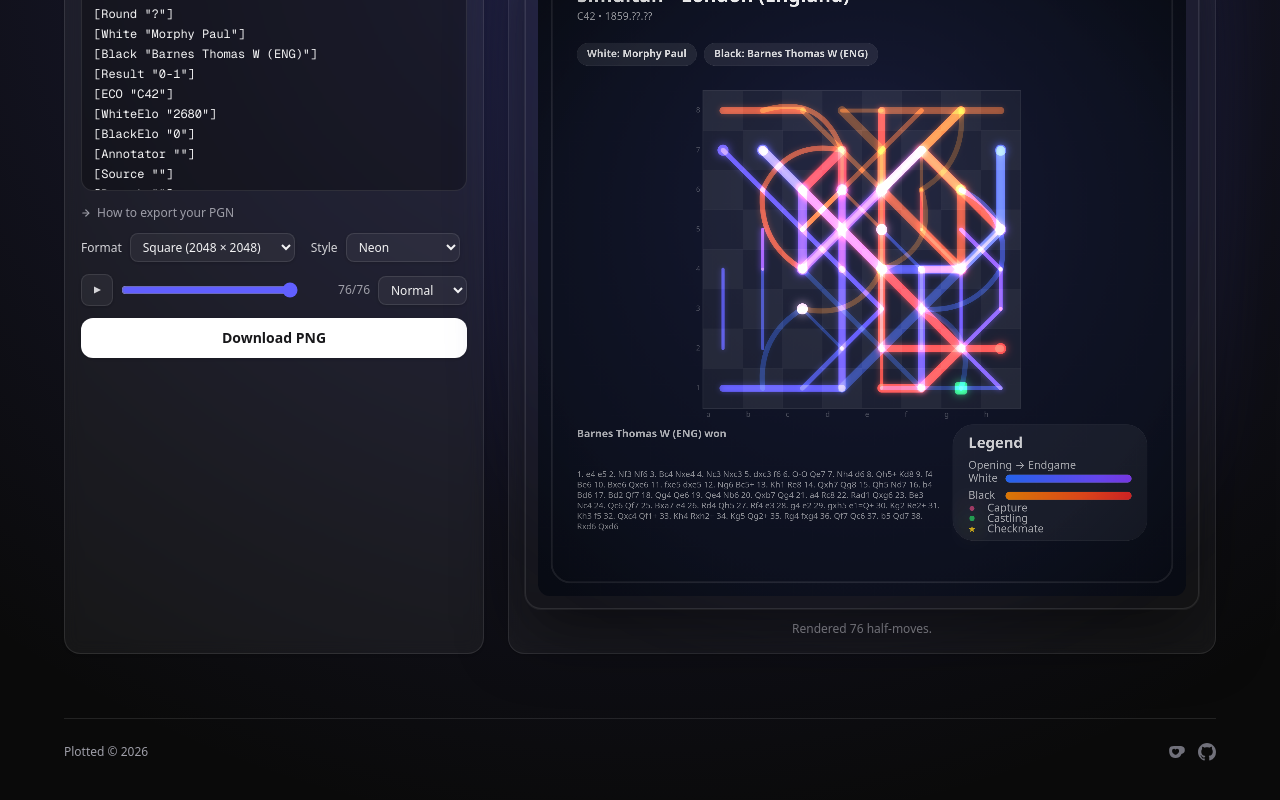
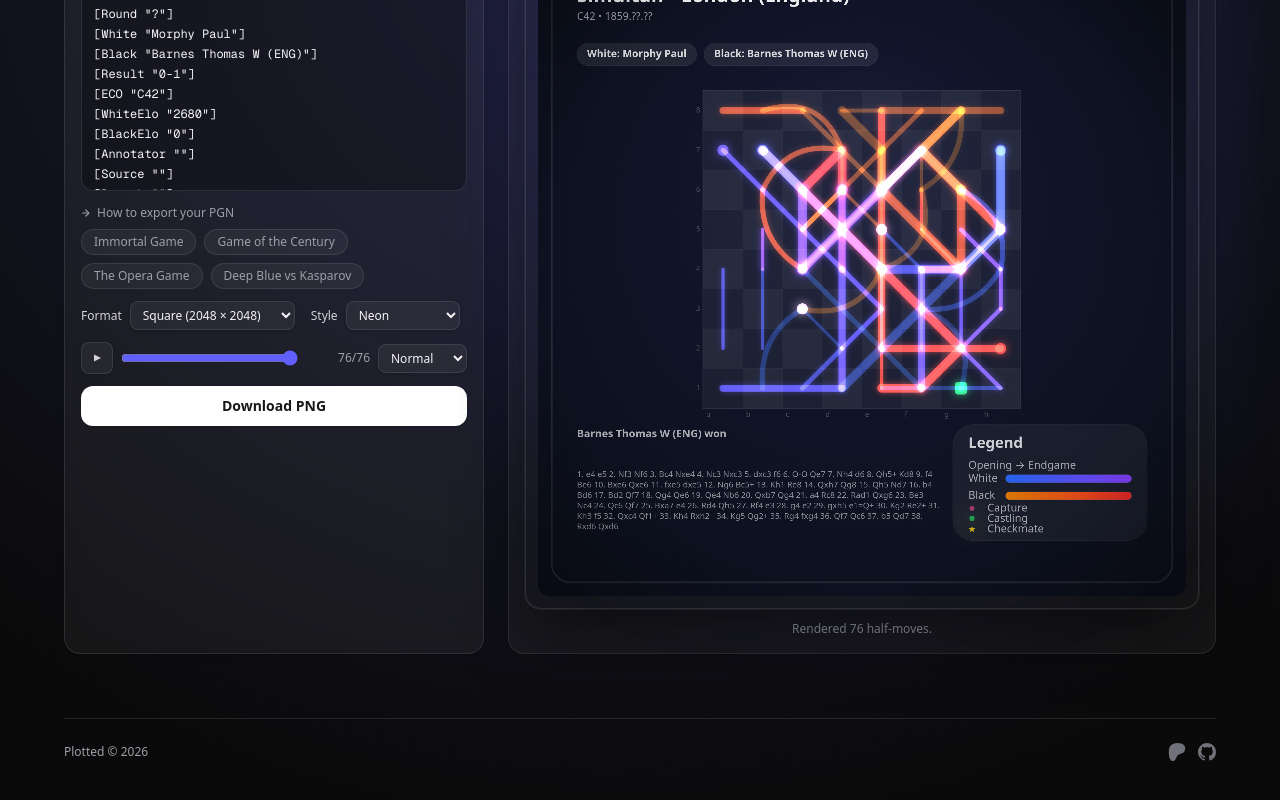
Before and after one commit to catsbyy/plotted, a Next.js app: page / in a window 1280 px wide. Shown: the part 300-1100 px from the top of the page. Built offline with nearby package versions, Linux system fonts and the light colour scheme.

Commit message:
add game examples

```diff
--- a/src/app/layout.tsx
+++ b/src/app/layout.tsx
@@ -19,11 +19,11 @@ export const metadata: Metadata = {
     shortcut: "/plotted-icon.svg",
     apple: "/plotted-icon.svg",
   },
-  title: "Plotted — Chess Game Art",
+  title: "Plotted - Chess Game Art",
   description: "Turn any chess game into a poster. Paste a PGN, pick a style, download your art.",
   metadataBase: new URL("https://plottedart.com/"),
   openGraph: {
-    title: "Plotted — Chess Game Art",
+    title: "Plotted - Chess Game Art",
     description: "Turn any chess game into a poster. Paste a PGN, pick a style, download your art.",
     url: "https://plottedart.com/",
     siteName: "Plotted",
@@ -39,7 +39,7 @@ export const metadata: Metadata = {
   },
   twitter: {
     card: "summary_large_image",
-    title: "Plotted — Chess Game Art",
+    title: "Plotted - Chess Game Art",
     description: "Turn any chess game into a poster. Paste a PGN, pick a style, download your art.",
     images: ["/og-image.png"],
   },
--- a/src/app/page.tsx
+++ b/src/app/page.tsx
@@ -3,6 +3,72 @@
 import { useEffect, useMemo, useRef, useState } from "react";
 import { ChessArtCanvas, type ChessArtCanvasHandle } from "@/components/ChessArtCanvas";
 import { parsePgn, type ArtStyle, type Format } from "@/lib/chessArt";
+
+const SAMPLE_GAMES: { label: string; pgn: string }[] = [
+  {
+    label: "Immortal Game",
+    pgn: `[Event "London"]
+[Site "London ENG"]
+[Date "1851.06.21"]
+[Round "?"]
+[White "Adolf Anderssen"]
+[Black "Lionel Kieseritzky"]
+[Result "1-0"]
+[ECO "C33"]
+
+1.e4 e5 2.f4 exf4 3.Bc4 Qh4+ 4.Kf1 b5 5.Bxb5 Nf6 6.Nf3 Qh6 7.d3 Nh5 8.Nh4 Qg5 9.Nf5 c6 10.g4 Nf6 11.Rg1 cxb5 12.h4 Qg6 13.h5 Qg5 14.Qf3 Ng8 15.Bxf4 Qf6 16.Nc3 Bc5 17.Nd5 Qxb2 18.Bd6 Bxg1 19.e5 Qxa1+ 20.Ke2 Na6 21.Nxg7+ Kd8 22.Qf6+ Nxf6 23.Be7# 1-0`,
+  },
+  {
+    label: "Game of the Century",
+    pgn: `[Event "Third Rosenwald Trophy"]
+[Site "New York, NY USA"]
+[Date "1956.10.17"]
+[Round "8"]
+[White "Donald Byrne"]
+[Black "Robert James Fischer"]
+[Result "0-1"]
+[ECO "D92"]
+
+1.Nf3 Nf6 2.c4 g6 3.Nc3 Bg7 4.d4 O-O 5.Bf4 d5 6.Qb3 dxc4 7.Qxc4 c6 8.e4 Nbd7 9.Rd1 Nb6 10.Qc5 Bg4 11.Bg5 Na4 12.Qa3 Nxc3 13.bxc3 Nxe4 14.Bxe7 Qb6 15.Bc4 Nxc3 16.Bc5 Rfe8+ 17.Kf1 Be6 18.Bxb6 Bxc4+ 19.Kg1 Ne2+ 20.Kf1 Nxd4+ 21.Kg1 Ne2+ 22.Kf1 Nc3+ 23.Kg1 axb6 24.Qb4 Ra4 25.Qxb6 Nxd1 26.h3 Rxa2 27.Kh2 Nxf2 28.Re1 Rxe1 29.Qd8+ Bf8 30.Nxe1 Bd5 31.Nf3 Ne4 32.Qb8 b5 33.h4 h5 34.Ne5 Kg7 35.Kg1 Bc5+ 36.Kf1 Ng3+ 37.Ke1 Bb4+ 38.Kd1 Bb3+ 39.Kc1 Ne2+ 40.Kb1 Nc3+ 41.Kc1 Rc2# 0-1`,
+  },
+  {
+    label: "The Opera Game",
+    pgn: `[Event "Paris"]
+[Site "Paris FRA"]
+[Date "1858.??.??"]
+[Round "?"]
+[White "Paul Morphy"]
+[Black "Duke Karl / Count Isouard"]
+[Result "1-0"]
+[EventDate "?"]
+[ECO "C41"]
+[WhiteElo "?"]
+[BlackElo "?"]
+[PlyCount "33"]
+[Link "https://www.chess.com/analysis/game/pgn/4Nk1grfgdC/analysis"]
+
+1. e4 e5 2. Nf3 d6 3. d4 Bg4 {This is a weak move already. — Fischer} 4. dxe5
+Bxf3 5. Qxf3 dxe5 6. Bc4 Nf6 7. Qb3 Qe7 8. Nc3 c6 9. Bg5 {Black is in what's
+like a zugzwang position here. He can't develop the [queen's] knight because the
+pawn is hanging, the bishop is blocked because of the queen. — Fischer} 9... b5
+10. Nxb5 cxb5 11. Bxb5+ Nbd7 12. O-O-O Rd8 13. Rxd7 Rxd7 14. Rd1 Qe6 15. Bxd7+
+Nxd7 {And now for the memorable checkmating combination:} 16. Qb8+ $3 Nxb8 17.
+Rd8# 1-0`,
+  },
+  {
+    label: "Deep Blue vs Kasparov",
+    pgn: `[Event "IBM Man-Machine, New York USA"]
+[Site "New York, NY USA"]
+[Date "1997.05.11"]
+[Round "6"]
+[White "Deep Blue"]
+[Black "Garry Kasparov"]
+[Result "1-0"]
+[ECO "B17"]
+
+1.e4 c6 2.d4 d5 3.Nc3 dxe4 4.Nxe4 Nd7 5.Ng5 Ngf6 6.Bd3 e6 7.N1f3 h6 8.Nxe6 Qe7 9.O-O fxe6 10.Bg6+ Kd8 11.Bf4 b5 12.a4 Bb7 13.Re1 Nd5 14.Bg3 Kc8 15.axb5 cxb5 16.Qd3 Bc6 17.Bf5 exf5 18.Rxe7 Bxe7 19.c4 1-0`,
+  },
+];
 
 const selectCls =
   "rounded-lg border border-zinc-200 bg-white px-2 py-1 text-xs text-zinc-800 shadow-sm outline-none focus:border-indigo-400 focus:ring-4 focus:ring-indigo-500/10 dark:border-white/10 dark:bg-white/5 dark:text-zinc-100 dark:focus:ring-indigo-500/20";
@@ -122,7 +188,7 @@ Kg5 Qg2+ 35. Rg4 fxg4 36. Qf7 Qc6 37. b5 Qd7 38. Rxd6 Qxd6 0-1`);
       canvasRef.current?.pause();
       setIsPlaying(false);
     } else {
-      const startFrom = (playbackMove ?? movesCount) >= movesCount ? 0 : (playbackMove ?? 0);
+      const startFrom = (playbackMove ?? movesCount) >= movesCount ? 0 : playbackMove ?? 0;
       setIsPlaying(true);
       setPlaybackMove(startFrom);
       canvasRef.current?.play(startFrom, speed);
@@ -225,16 +291,25 @@ Kg5 Qg2+ 35. Rg4 fxg4 36. Qf7 Qc6 37. b5 Qd7 38. Rxd6 Qxd6 0-1`);
               )}
             </div>
 
+            <div className="mt-2 flex flex-wrap gap-2">
+              {SAMPLE_GAMES.map((game) => (
+                <button
+                  key={game.label}
+                  type="button"
+                  onClick={() => setPgn(game.pgn)}
+                  className="rounded-full border border-black/10 bg-black/5 px-3 py-1 text-xs text-zinc-500 transition hover:border-black/20 hover:text-zinc-700 dark:border-white/10 dark:bg-white/5 dark:text-zinc-400 dark:hover:border-white/20 dark:hover:text-zinc-200"
+                >
+                  {game.label}
+                </button>
+              ))}
+            </div>
+
             <div className="mt-3 flex flex-col gap-3">
               {/* Format + Style selectors */}
               <div className="flex flex-col gap-2 sm:flex-row sm:items-center sm:gap-4">
                 <div className="flex items-center gap-2">
                   <label className="text-xs font-medium text-zinc-600 dark:text-zinc-300">Format</label>
-                  <select
-                    value={format}
-                    onChange={(e) => setFormat(e.target.value as Format)}
-                    className={selectCls}
-                  >
+                  <select value={format} onChange={(e) => setFormat(e.target.value as Format)} className={selectCls}>
                     <option value="square">Square (2048 × 2048)</option>
                     <option value="portrait">Portrait (A4 print)</option>
                     <option value="landscape">Landscape (wallpaper)</option>
@@ -242,11 +317,7 @@ Kg5 Qg2+ 35. Rg4 fxg4 36. Qf7 Qc6 37. b5 Qd7 38. Rxd6 Qxd6 0-1`);
                 </div>
                 <div className="flex items-center gap-2">
                   <label className="text-xs font-medium text-zinc-600 dark:text-zinc-300">Style</label>
-                  <select
-                    value={style}
-                    onChange={(e) => setStyle(e.target.value as ArtStyle)}
-                    className={selectCls}
-                  >
+                  <select value={style} onChange={(e) => setStyle(e.target.value as ArtStyle)} className={selectCls}>
                     <option value="neon">Neon</option>
                     <option value="ink">Ink on Paper</option>
                     <option value="blueprint">Blueprint</option>
@@ -289,11 +360,7 @@ Kg5 Qg2+ 35. Rg4 fxg4 36. Qf7 Qc6 37. b5 Qd7 38. Rxd6 Qxd6 0-1`);
                   <span className="w-16 shrink-0 text-right text-xs tabular-nums text-zinc-500 dark:text-zinc-400">
                     {playbackMove ?? movesCount}/{movesCount}
                   </span>
-                  <select
-                    value={speed}
-                    onChange={(e) => setSpeed(Number(e.target.value))}
-                    className={selectCls}
-                  >
+                  <select value={speed} onChange={(e) => setSpeed(Number(e.target.value))} className={selectCls}>
                     <option value={600}>Slow</option>
                     <option value={300}>Normal</option>
                     <option value={100}>Fast</option>
@@ -345,24 +412,14 @@ Kg5 Qg2+ 35. Rg4 fxg4 36. Qf7 Qc6 37. b5 Qd7 38. Rxd6 Qxd6 0-1`);
           <span className="text-xs text-zinc-500 dark:text-zinc-400">Plotted © 2026</span>
           <div className="flex items-center gap-3">
             <a
-              href="https://ko-fi.com/catsbyy"
+              href="https://patreon.com/catsbyy"
               target="_blank"
               rel="noopener noreferrer"
-              aria-label="Support on Ko-fi"
+              aria-label="Support on Patreon"
               className="text-zinc-400 transition hover:text-zinc-200 dark:text-zinc-500 dark:hover:text-zinc-300"
             >
-              {/* Ko-fi cup silhouette with heart punched out via evenodd fill-rule */}
-              <svg
-                width="18"
-                height="18"
-                viewBox="0 0 241 194"
-                fill="currentColor"
-                aria-hidden="true"
-              >
-                <path
-                  fillRule="evenodd"
-                  d="M15.1975 67.7674C15.1975 37.5285 33.3866 21.164 54.7559 18.4334C70.8987 16.387 90.906 16.1589 114.544 16.1589C151.372 16.1589 160.919 16.6151 174.559 17.9772C206.617 21.1576 225.255 40.937 225.255 69.3577V72.9941C225.255 99.3687 205.932 120.966 179.786 123.234C177.74 130.058 174.559 136.874 170.238 143.698C160.235 159.156 140.228 178.707 103.4 178.707H96.1264C66.1155 178.707 42.9277 165.751 29.0595 142.107C16.7814 121.422 15.1912 98.4563 15.1912 67.7674ZM54.5321 82.3198C54.5321 95.732 62.0332 107.326 71.5807 116.424C77.9478 122.562 87.9515 128.93 94.7685 133.022C96.8147 134.157 98.8611 134.841 101.136 134.841C103.866 134.841 106.134 134.157 107.959 133.022C114.782 128.93 124.779 122.562 130.919 116.424C140.694 107.332 148.195 95.7383 148.195 82.3198C148.195 67.7673 137.286 54.8115 121.599 54.8115C112.28 54.8115 105.912 59.5882 101.136 66.1772C96.8147 59.582 90.2259 54.8115 80.9001 54.8115C64.9855 54.8115 54.5256 67.7673 54.5256 82.3198Z"
-                />
+              <svg width="18" height="18" viewBox="0 0 45.7 50" fill="currentColor" aria-hidden="true">
+                <path d="M45.7,15c0-6.4-5-11.6-10.8-13.5c-7.2-2.3-16.8-2-23.7,1.3C2.7,6.7,0.1,15.4,0,24c-0.1,7.1,0.6,25.8,11.2,26c7.8,0.1,9-10,12.6-14.9c2.6-3.5,5.9-4.4,10-5.5C40.9,27.9,45.7,22.4,45.7,15z" />
               </svg>
             </a>
             <a
```
